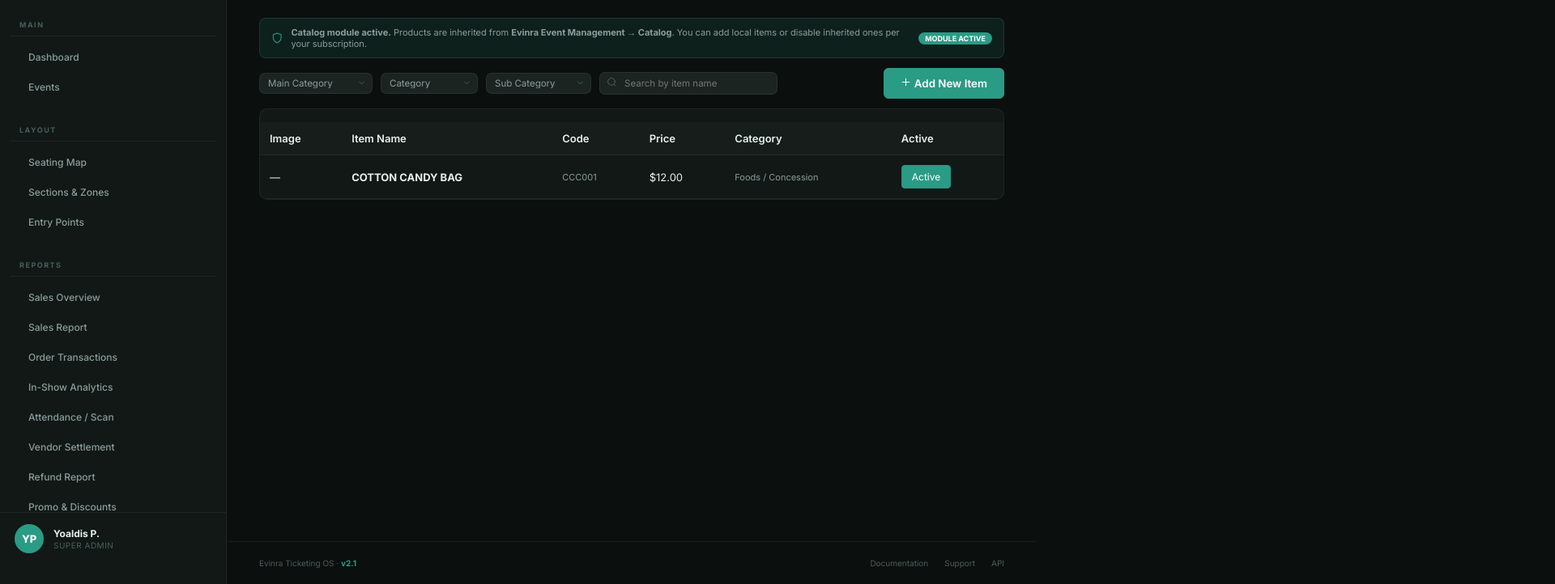
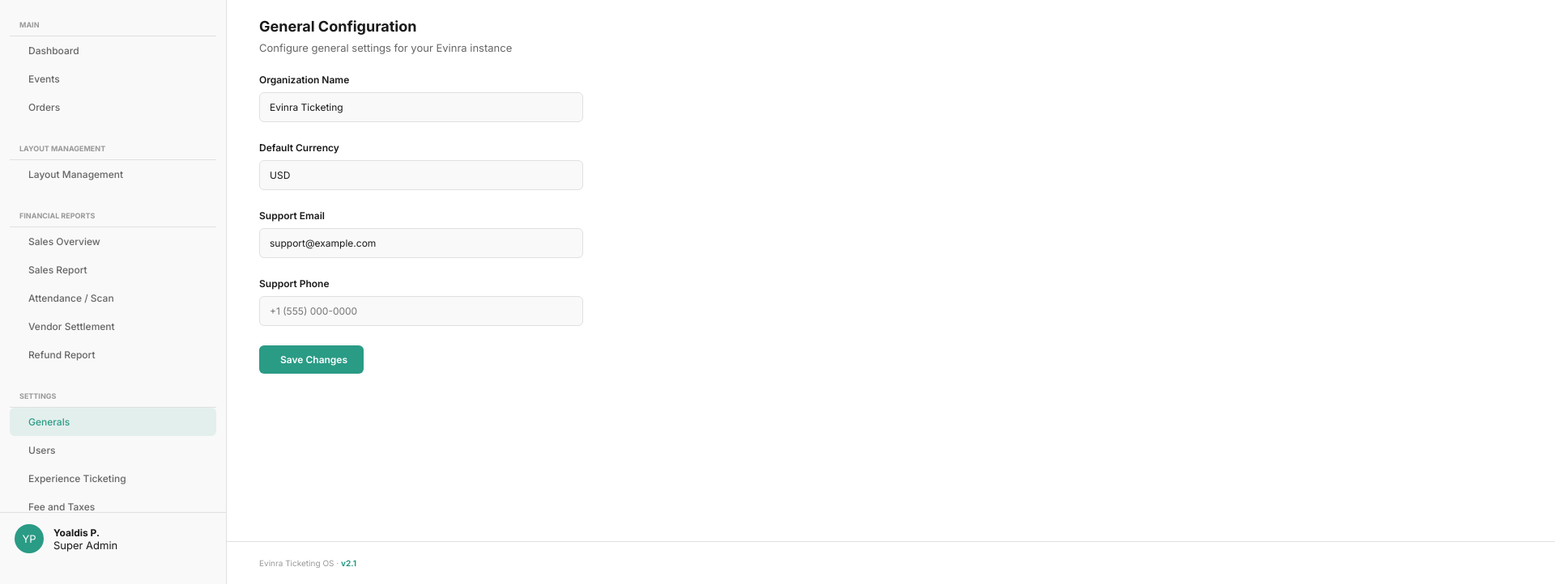
Before and after one commit to erlisdesign-afk/Evinra-Light, a plain HTML site: page evinra_general.html in a window 1280 px wide. Shown: the part 78-800 px from the top of the page at 81% size, 1920 px wide, since content can reach past the window. Drawn offline with Linux system fonts and the light colour scheme; a web font is replaced by a local one.

Commit message:
Update General Settings page with new sidebar structure and inline styles
- Replaced external CSS reference with inline styles
- Updated to new sidebar navigation structure (LAYOUT MANAGEMENT, FINANCIAL REPORTS, SETTINGS)
- Cleaned up content to focus on general configuration settings
- Marked Generals as active in Settings section
- Light mode only with proper styling

```diff
--- a/evinra_general.html
+++ b/evinra_general.html
@@ -7,58 +7,104 @@
   <link rel="preconnect" href="https://fonts.googleapis.com">
   <link href="https://fonts.googleapis.com/css2?family=Inter:wght@400;500;600;700;800&display=swap" rel="stylesheet">
   <link rel="stylesheet" href="https://cdn.hugeicons.com/font/hgi-stroke-rounded.css">
-  <link rel="stylesheet" href="evinra-styles.css">
+
+  <style>
+    * { margin: 0; padding: 0; box-sizing: border-box; }
+    :root {
+      --primary: #2A9B85;
+      --primary-dim: rgba(42, 155, 133, 0.1);
+      --primary-border: #1e7d6b;
+      --bg: #ffffff;
+      --bg2: #f9f9f9;
+      --bg3: #f3f3f3;
+      --bg4: #efefef;
+      --text: #1a1a1a;
+      --text2: #666666;
+      --text3: #999999;
+      --border: #e0e0e0;
+    }
+    html, body { height: 100%; background: var(--bg); color: var(--text); font-family: 'Inter', sans-serif; font-size: 13px; }
+    h1, h2, h3, h4, h5, h6 { font-family: 'Inter', sans-serif; font-weight: 700; }
+    .container { display: flex; height: 100vh; width: 1920px; margin: 0 auto; }
+    .sidebar { width: 280px; background: var(--bg2); border-right: 1px solid var(--border); overflow-y: auto; padding: 24px 0; position: sticky; top: 0; height: 100vh; display: flex; flex-direction: column; }
+    .sb-header { padding: 0 20px 24px; border-bottom: 1px solid var(--border); margin-bottom: 16px; display: flex; gap: 12px; align-items: center; cursor: pointer; }
+    .sb-logo { width: 40px; height: 40px; background: var(--primary); border-radius: 8px; display: flex; align-items: center; justify-content: center; font-weight: 800; font-family: 'Inter', sans-serif; color: white; }
+    .sb-nav { flex: 1; overflow-y: auto; min-height: 0; }
+    .sb-section { padding: 0 12px 16px; }
+    .sb-group-title { font-size: 9px; font-weight: 700; color: var(--text3); text-transform: uppercase; padding: 12px 12px 8px; border-bottom: 1px solid var(--border); }
+    .sb-item { display: flex; align-items: center; gap: 10px; padding: 9px 12px; border-radius: 6px; color: var(--text2); font-size: 12px; font-weight: 500; cursor: pointer; transition: all 0.2s; border: 1px solid transparent; text-decoration: none; }
+    .sb-item:hover { background: var(--primary-dim); color: var(--text); }
+    .sb-item.active { background: var(--primary-dim); color: var(--primary); }
+    .sb-user { border-top: 1px solid var(--border); padding: 14px 18px; display: flex; align-items: center; gap: 12px; flex-shrink: 0; margin-top: auto; }
+    .sb-user-avatar { width: 36px; height: 36px; background: var(--primary); border-radius: 50%; display: flex; align-items: center; justify-content: center; font-family: 'Inter', sans-serif; color: white; }
+    .sb-user-name { font-family: 'Inter', sans-serif; font-weight: 700; font-size: 12px; }
+    .main { flex: 1; display: flex; flex-direction: column; overflow: hidden; }
+    .topbar { background: var(--bg2); border-bottom: 1px solid var(--border); height: 60px; display: flex; align-items: center; justify-content: space-between; padding: 0 40px; gap: 20px; }
+    .topbar-title { font-family: 'Inter', sans-serif; font-size: 16px; font-weight: 700; }
+    .topbar-breadcrumb { font-size: 11px; color: var(--text3); }
+    .topbar-right { display: flex; gap: 8px; margin-left: auto; }
+    .topbar-btn { width: 32px; height: 32px; border-radius: 6px; border: 1px solid var(--border); background: var(--bg3); display: flex; align-items: center; justify-content: center; color: var(--text2); cursor: pointer; }
+    .theme-toggle { display: flex; align-items: center; gap: 6px; padding: 6px 10px; border-radius: 6px; border: 1px solid var(--border); background: var(--bg3); font-size: 12px; }
+    .content { flex: 1; overflow-y: auto; padding: 40px; }
+    .footer { border-top: 1px solid var(--border); padding: 20px 40px; display: flex; justify-content: space-between; font-size: 10px; color: var(--text3); }
+    ::-webkit-scrollbar { width: 8px; }
+    ::-webkit-scrollbar-track { background: var(--bg); }
+    ::-webkit-scrollbar-thumb { background: var(--text3); border-radius: 4px; }
+    .sb-logo-img { height: 26px; width: auto; display: block; }
+    .sb-logo-img.dark { display: none; }
+    .sb-logo-img.light { display: block; }
+
+    .section-title { font-family: 'Inter', sans-serif; font-size: 18px; font-weight: 700; margin-bottom: 8px; }
+    .section-subtitle { font-size: 13px; color: var(--text2); margin-bottom: 24px; }
+    .form-group { margin-bottom: 24px; }
+    .form-group label { display: block; font-family: 'Inter', sans-serif; font-weight: 600; font-size: 12px; margin-bottom: 8px; color: var(--text); }
+    .form-group input { width: 100%; max-width: 400px; padding: 10px 12px; border: 1px solid var(--border); border-radius: 6px; font-family: 'Inter', sans-serif; font-size: 12px; color: var(--text); background: var(--bg2); }
+    .form-group input:focus { outline: none; border-color: var(--primary); background: var(--bg); }
+    .btn-save { display: inline-flex; align-items: center; gap: 6px; padding: 10px 20px; background: var(--primary); color: white; border: none; border-radius: 6px; font-family: 'Inter', sans-serif; font-weight: 600; font-size: 12px; cursor: pointer; }
+    .btn-save:hover { opacity: 0.9; }
+  </style>
 </head>
 <body>
 
 <div class="container">
-  <!-- SIDEBAR -->
   <aside class="sidebar">
     <div class="sb-header" onclick="location.href='evinra_index.html'">
-      <img class="sb-logo-img dark" src="evinra-logo-dark.png" alt="Eventra">
-      <img class="sb-logo-img light" src="evinra-logo-light.png" alt="Eventra">
+      <img class="sb-logo-img dark" src="evinra-logo-dark.png" alt="Evinra" style="height: 26px;">
+      <img class="sb-logo-img light" src="evinra-logo-light.png" alt="Evinra" style="height: 26px;">
     </div>
 
     <div class="sb-nav">
       <div class="sb-section">
         <div class="sb-group-title">Main</div>
-        <a href="evinra_index.html" data-page="evinra_index" class="sb-item"><i class="hgi-stroke hgi-grid-01"></i><span>Dashboard</span></a>
-        <a href="evinra_events.html" data-page="evinra_events" class="sb-item"><i class="hgi-stroke hgi-calendar"></i><span>Events</span></a>
+        <a href="evinra_index.html" class="sb-item"><i class="hgi-stroke hgi-grid-01"></i><span>Dashboard</span></a>
+        <a href="evinra_events.html" class="sb-item"><i class="hgi-stroke hgi-calendar"></i><span>Events</span></a>
+        <a href="evinra_orders.html" class="sb-item"><i class="hgi-stroke hgi-shopping-cart-01"></i><span>Orders</span></a>
       </div>
 
       <div class="sb-section">
-        <div class="sb-group-title">Layout</div>
-        <a href="evinra_catalog.html" data-page="evinra_catalog" class="sb-item"><i class="hgi-stroke hgi-home-02"></i><span>Seating Map</span></a>
-        <a href="evinra_rides_exp.html" data-page="evinra_rides_exp" class="sb-item"><i class="hgi-stroke hgi-hierarchy-square-01"></i><span>Sections &amp; Zones</span></a>
-        <a href="evinra_entry_points.html" data-page="evinra_entry_points" class="sb-item"><i class="hgi-stroke hgi-building-02"></i><span>Entry Points</span></a>
+        <div class="sb-group-title">Layout Management</div>
+        <a href="evinra_layout_management.html" class="sb-item"><i class="hgi-stroke hgi-hierarchy-square-01"></i><span>Layout Management</span></a>
       </div>
 
       <div class="sb-section">
-        <div class="sb-group-title">Reports</div>
-        <a href="evinra_sales_overview.html" data-page="evinra_sales_overview" class="sb-item"><i class="hgi-stroke hgi-chart-column"></i><span>Sales Overview</span></a>
-        <a href="evinra_event_sales_report.html" data-page="evinra_event_sales_report" class="sb-item"><i class="hgi-stroke hgi-analytics-01"></i><span>Sales Report</span></a>
-        <a href="evinra_order_detail.html" data-page="evinra_order_detail" class="sb-item"><i class="hgi-stroke hgi-file-01"></i><span>Order Transactions</span></a>
-        <a href="evinra_inshow_analytics.html" data-page="evinra_inshow_analytics" class="sb-item"><i class="hgi-stroke hgi-shopping-cart-01"></i><span>In-Show Analytics</span></a>
-        <a href="evinra_attendance_scan_report.html" data-page="evinra_attendance_scan_report" class="sb-item"><i class="hgi-stroke hgi-qr-code"></i><span>Attendance / Scan</span></a>
-        <a href="evinra_vendor_settlement.html" data-page="evinra_vendor_settlement" class="sb-item"><i class="hgi-stroke hgi-store-01"></i><span>Vendor Settlement</span></a>
-        <a href="evinra_refund_report.html" data-page="evinra_refund_report" class="sb-item"><i class="hgi-stroke hgi-tag-01"></i><span>Refund Report</span></a>
-        <a href="evinra_promo_discounts.html" data-page="evinra_promo_discounts" class="sb-item"><i class="hgi-stroke hgi-discount"></i><span>Promo &amp; Discounts</span></a>
-        <a href="evinra_split_dist.html" data-page="evinra_split_dist" class="sb-item"><i class="hgi-stroke hgi-shuffle"></i><span>Split Distribution</span></a>
-        <a href="evinra_credit_txn.html" data-page="evinra_credit_txn" class="sb-item"><i class="hgi-stroke hgi-wallet-04"></i><span>Credit Transactions</span></a>
+        <div class="sb-group-title">Financial Reports</div>
+        <a href="evinra_sales_overview.html" class="sb-item"><i class="hgi-stroke hgi-chart-column"></i><span>Sales Overview</span></a>
+        <a href="evinra_sales_report.html" class="sb-item"><i class="hgi-stroke hgi-analytics-01"></i><span>Sales Report</span></a>
+        <a href="evinra_attendance_scan.html" class="sb-item"><i class="hgi-stroke hgi-qr-code"></i><span>Attendance / Scan</span></a>
+        <a href="evinra_vendor_settlement.html" class="sb-item"><i class="hgi-stroke hgi-store-01"></i><span>Vendor Settlement</span></a>
+        <a href="evinra_refund_report.html" class="sb-item"><i class="hgi-stroke hgi-tag-01"></i><span>Refund Report</span></a>
       </div>
 
       <div class="sb-section">
         <div class="sb-group-title">Settings</div>
-        <a href="evinra_general.html" data-page="evinra_general" class="sb-item"><i class="hgi-stroke hgi-settings-01"></i><span>General</span></a>
-        <a href="evinra_users.html" data-page="evinra_users" class="sb-item"><i class="hgi-stroke hgi-user-group"></i><span>Users</span></a>
-        <a href="evinra_experience_tickets.html" data-page="evinra_experience_tickets" class="sb-item"><i class="hgi-stroke hgi-ticket-01"></i><span>Experience Ticketing</span></a>
-        <a href="evinra_credit_plans.html" data-page="evinra_credit_plans" class="sb-item"><i class="hgi-stroke hgi-dollar-01"></i><span>Credit Plans</span></a>
-        <a href="evinra_scan_roles.html" data-page="evinra_scan_roles" class="sb-item"><i class="hgi-stroke hgi-shield-check"></i><span>Scan App Roles</span></a>
-        <a href="evinra_fees_taxes.html" data-page="evinra_fees_taxes" class="sb-item"><i class="hgi-stroke hgi-percent"></i><span>Fees &amp; Taxes</span></a>
-        <a href="evinra_discounts.html" data-page="evinra_discounts" class="sb-item"><i class="hgi-stroke hgi-tag-01"></i><span>Discounts</span></a>
-        <a href="evinra_productions.html" data-page="evinra_productions" class="sb-item"><i class="hgi-stroke hgi-star"></i><span>Productions</span></a>
-        <a href="evinra_shows.html" data-page="evinra_shows" class="sb-item"><i class="hgi-stroke hgi-play-circle"></i><span>Shows</span></a>
-        <a href="evinra_other_vendors.html" data-page="evinra_other_vendors" class="sb-item"><i class="hgi-stroke hgi-store-01"></i><span>Other Vendors</span></a>
+        <a href="evinra_general.html" class="sb-item active"><i class="hgi-stroke hgi-settings-01"></i><span>Generals</span></a>
+        <a href="evinra_users.html" class="sb-item"><i class="hgi-stroke hgi-user-group"></i><span>Users</span></a>
+        <a href="evinra_experience_ticketing.html" class="sb-item"><i class="hgi-stroke hgi-ticket-01"></i><span>Experience Ticketing</span></a>
+        <a href="evinra_fees_taxes.html" class="sb-item"><i class="hgi-stroke hgi-percent"></i><span>Fee and Taxes</span></a>
+        <a href="evinra_promo_codes.html" class="sb-item"><i class="hgi-stroke hgi-tag-01"></i><span>Promo Codes</span></a>
+        <a href="evinra_shows.html" class="sb-item"><i class="hgi-stroke hgi-play-circle"></i><span>Shows</span></a>
+        <a href="evinra_other_vendors.html" class="sb-item"><i class="hgi-stroke hgi-store-01"></i><span>Others Vendors</span></a>
+        <a href="evinra_vendor_sales_links.html" class="sb-item"><i class="hgi-stroke hgi-link-01"></i><span>Vendor Sales Links</span></a>
       </div>
     </div>
 
@@ -68,126 +114,54 @@
         <div class="sb-user-name">Yoaldis P.</div>
         <div class="sb-user-role">Super Admin</div>
       </div>
-      <i class="hgi-stroke hgi-logout-01 sb-user-action"></i>
     </div>
   </aside>
 
-  <!-- MAIN -->
   <div class="main">
-    <!-- TOPBAR -->
     <div class="topbar">
       <div class="topbar-left">
         <div class="topbar-title">General Settings</div>
-        <div class="topbar-breadcrumb">Evinra <span>/</span> Configuration <span>/</span> General</div>
+        <div class="topbar-breadcrumb">Evinra <span style="color: var(--primary);">/</span> Settings <span style="color: var(--primary);">/</span> General</div>
       </div>
       <div class="topbar-right">
         <div class="topbar-btn"><i class="hgi-stroke hgi-notification-01"></i></div>
-        <div class="topbar-btn"><i class="hgi-stroke hgi-search-01"></i></div>
         <div class="topbar-btn"><i class="hgi-stroke hgi-settings-01"></i></div>
         <div class="theme-toggle"><i class="hgi-stroke hgi-sun"></i><span>Light</span></div>
-        <div class="topbar-btn"><i class="hgi-stroke hgi-arrow-right-02"></i></div>
       </div>
     </div>
 
-    <!-- CONTENT -->
     <div class="content">
-      <div id="gen-panel-products" style="display:flex;flex-direction:column;flex:1;min-height:0">
-      <!-- Module banner -->
-      <div style="background:var(--primary-dim);border:1px solid var(--primary-border);border-radius:8px;padding:10px 14px;display:flex;align-items:center;gap:10px;margin-bottom:12px;flex-shrink:0">
-        <svg viewBox="0 0 24 24" width="16" height="16" fill="none" stroke="var(--primary)" stroke-width="1.8" stroke-linecap="round" stroke-linejoin="round"><path d="M12 22s8-4 8-10V5l-8-3-8 3v7c0 6 8 10 8 10z"/></svg>
-        <p style="font-size:11px;font-family:Inter,sans-serif;color:var(--text2)">
-          <strong>Catalog module active.</strong> Products are inherited from <strong>Evinra Event Management → Catalog</strong>. You can add local items or disable inherited ones per your subscription.
-        </p>
-        <span style="margin-left:auto;font-size:9px;font-family:Inter,sans-serif;padding:2px 8px;border-radius:10px;background:var(--primary);color:#FFF;font-weight:700;flex-shrink:0">MODULE ACTIVE</span>
+      <div class="section-title">General Configuration</div>
+      <div class="section-subtitle">Configure general settings for your Evinra instance</div>
+
+      <div class="form-group">
+        <label>Organization Name</label>
+        <input type="text" placeholder="Enter organization name" value="Evinra Ticketing">
       </div>
-      <!-- Filter bar -->
-      <div style="display:flex;align-items:center;gap:10px;flex-wrap:wrap;margin-bottom:12px;flex-shrink:0">
-        <div style="position:relative">
-          <select id="pMainCatFilter" onchange="filterProducts()" style="appearance:none;background:var(--bg4);border:1px solid var(--border);border-radius:7px;color:var(--text2);font-size:11.5px;font-family:Inter,sans-serif;padding:6px 28px 6px 10px;cursor:pointer;outline:none;min-width:140px">
-            <option value="">Main Category</option><option>Concession</option><option>Novelty</option>
-          </select>
-          <span style="position:absolute;right:8px;top:50%;transform:translateY(-50%);pointer-events:none;color:var(--text3)"><svg viewBox="0 0 24 24" width="11" height="11" fill="none" stroke="currentColor" stroke-width="2" stroke-linecap="round" stroke-linejoin="round"><path d="M6 9l6 6 6-6"/></svg></span>
-        </div>
-        <div style="position:relative">
-          <select id="pCatFilter" onchange="filterProducts()" style="appearance:none;background:var(--bg4);border:1px solid var(--border);border-radius:7px;color:var(--text2);font-size:11.5px;font-family:Inter,sans-serif;padding:6px 28px 6px 10px;cursor:pointer;outline:none;min-width:120px">
-            <option value="">Category</option><option>Foods</option><option>Beverages</option>
-          </select>
-          <span style="position:absolute;right:8px;top:50%;transform:translateY(-50%);pointer-events:none;color:var(--text3)"><svg viewBox="0 0 24 24" width="11" height="11" fill="none" stroke="currentColor" stroke-width="2" stroke-linecap="round" stroke-linejoin="round"><path d="M6 9l6 6 6-6"/></svg></span>
-        </div>
-        <div style="position:relative">
-          <select id="pSubCatFilter" onchange="filterProducts()" style="appearance:none;background:var(--bg4);border:1px solid var(--border);border-radius:7px;color:var(--text2);font-size:11.5px;font-family:Inter,sans-serif;padding:6px 28px 6px 10px;cursor:pointer;outline:none;min-width:130px">
-            <option value="">Sub Category</option><option>Cotton Candy</option><option>Funnel Cakes</option><option>Popcorn 1</option><option>Snow Cones</option><option>Lemonade</option><option>Drinks</option>
-          </select>
-          <span style="position:absolute;right:8px;top:50%;transform:translateY(-50%);pointer-events:none;color:var(--text3)"><svg viewBox="0 0 24 24" width="11" height="11" fill="none" stroke="currentColor" stroke-width="2" stroke-linecap="round" stroke-linejoin="round"><path d="M6 9l6 6 6-6"/></svg></span>
-        </div>
-        <div style="position:relative;flex:1;max-width:220px">
-          <span style="position:absolute;left:9px;top:50%;transform:translateY(-50%);color:var(--text3);pointer-events:none"><svg viewBox="0 0 24 24" width="13" height="13" fill="none" stroke="currentColor" stroke-width="1.8" stroke-linecap="round" stroke-linejoin="round"><circle cx="11" cy="11" r="8"/><path d="M21 21l-4.35-4.35"/></svg></span>
-          <input type="text" id="pSearch" oninput="filterProducts()" placeholder="Search by item name" style="width:100%;background:var(--bg4);border:1px solid var(--border);border-radius:7px;color:var(--text2);font-size:11.5px;font-family:Inter,sans-serif;padding:6px 10px 6px 30px;outline:none">
-        </div>
-        <button class="btn" style="padding:10px 20px;border-radius:6px;border:1px solid var(--primary);background:var(--primary);color:white;cursor:pointer;font-family:Inter,sans-serif;font-weight:600;transition:all 0.2s;margin-left:auto" onclick="openProductModal(null)"><svg viewBox="0 0 24 24" width="13" height="13" fill="none" stroke="currentColor" stroke-width="1.8" stroke-linecap="round" stroke-linejoin="round"><path d="M12 4v16M4 12h16"/></svg> Add New Item</button>
+
+      <div class="form-group">
+        <label>Default Currency</label>
+        <input type="text" placeholder="USD" value="USD">
       </div>
-      <!-- Table -->
-      <div style="background:var(--bg2);border:1px solid var(--border);border-radius:10px;flex:1;overflow:auto">
-        <table style="width:100%;border-collapse:collapse;margin-top:16px">
-          <thead><tr><th style="background:var(--bg3);padding:12px;text-align:left;font-weight:600;font-family:Inter,sans-serif;border-bottom:1px solid var(--border);color:var(--text)">Image</th><th style="background:var(--bg3);padding:12px;text-align:left;font-weight:600;font-family:Inter,sans-serif;border-bottom:1px solid var(--border);color:var(--text)">Item Name</th><th style="background:var(--bg3);padding:12px;text-align:left;font-weight:600;font-family:Inter,sans-serif;border-bottom:1px solid var(--border);color:var(--text)">Code</th><th style="background:var(--bg3);padding:12px;text-align:left;font-weight:600;font-family:Inter,sans-serif;border-bottom:1px solid var(--border);color:var(--text)">Price</th><th style="background:var(--bg3);padding:12px;text-align:left;font-weight:600;font-family:Inter,sans-serif;border-bottom:1px solid var(--border);color:var(--text)">Category</th><th style="background:var(--bg3);padding:12px;text-align:left;font-weight:600;font-family:Inter,sans-serif;border-bottom:1px solid var(--border);color:var(--text)">Active</th></tr></thead>
-          <tbody id="productsBody"><tr><td style="padding:12px;border-bottom:1px solid var(--border);font-family:Inter,sans-serif">—</td><td style="padding:12px;border-bottom:1px solid var(--border);font-family:Inter,sans-serif"><strong>COTTON CANDY BAG</strong></td><td style="padding:12px;border-bottom:1px solid var(--border);font-family:Inter,sans-serif;color:var(--text2);font-size:11px">CCC001</td><td style="padding:12px;border-bottom:1px solid var(--border);font-family:Inter,sans-serif">$12.00</td><td style="padding:12px;border-bottom:1px solid var(--border);font-family:Inter,sans-serif;color:var(--text2);font-size:11px">Foods / Concession</td><td style="padding:12px;border-bottom:1px solid var(--border)"><button style="padding:6px 12px;border-radius:4px;border:1px solid var(--primary);background:var(--primary);color:white;cursor:pointer;font-family:Inter,sans-serif;font-size:12px">Active</button></td></tr></tbody>
-        </table>
+
+      <div class="form-group">
+        <label>Support Email</label>
+        <input type="email" placeholder="support@evinra.com" value="support@example.com">
       </div>
-    </div>
+
+      <div class="form-group">
+        <label>Support Phone</label>
+        <input type="tel" placeholder="+1 (555) 000-0000" value="">
+      </div>
+
+      <button class="btn-save"><i class="hgi-stroke hgi-check-circle-01"></i> Save Changes</button>
     </div>
 
-    <!-- FOOTER -->
     <div class="footer">
       <div>Evinra Ticketing OS · <strong style="color:var(--primary)">v2.1</strong></div>
-      <div class="footer-right">
-        <div class="footer-link">Documentation</div>
-        <div class="footer-link">Support</div>
-        <div class="footer-link">API</div>
-      </div>
     </div>
   </div>
 </div>
 
-<script>
-function switchGenTab(tid){
-  document.querySelectorAll('.gen-tab').forEach(b=>b.classList.remove('active'));
-  document.querySelectorAll('[id^="gen-panel-"]').forEach(p=>p.style.display='none');
-  const btn=document.querySelector(`.gen-tab[onclick*="${tid}"]`);
-  if(btn)btn.classList.add('active');
-  const panel=document.getElementById('gen-panel-'+tid);
-  if(panel)panel.style.display='flex';
-}
-window.switchGenTab=switchGenTab;
-
-function filterProducts() {
-  // Placeholder for filter logic
-  console.log('Filter products');
-}
-
-function openProductModal(id) {
-  // Placeholder for modal logic
-  console.log('Open product modal:', id);
-}
-
-function closeProductModal() {
-  // Placeholder for close modal logic
-  console.log('Close product modal');
-}
-
-function deleteProduct(id) {
-  // Placeholder for delete logic
-  console.log('Delete product:', id);
-}
-</script>
-
-<script src="evinra-theme.js"></script>
-<script>
-(function(){
-  var path = (location.pathname.split('/').pop() || 'evinra_index.html').replace('.html','');
-  if (!path) path = 'evinra_index';
-  var el = document.querySelector('.sb-item[data-page="'+path+'"]');
-  if (el) el.classList.add('active');
-})();
-</script>
 </body>
 </html>
```
